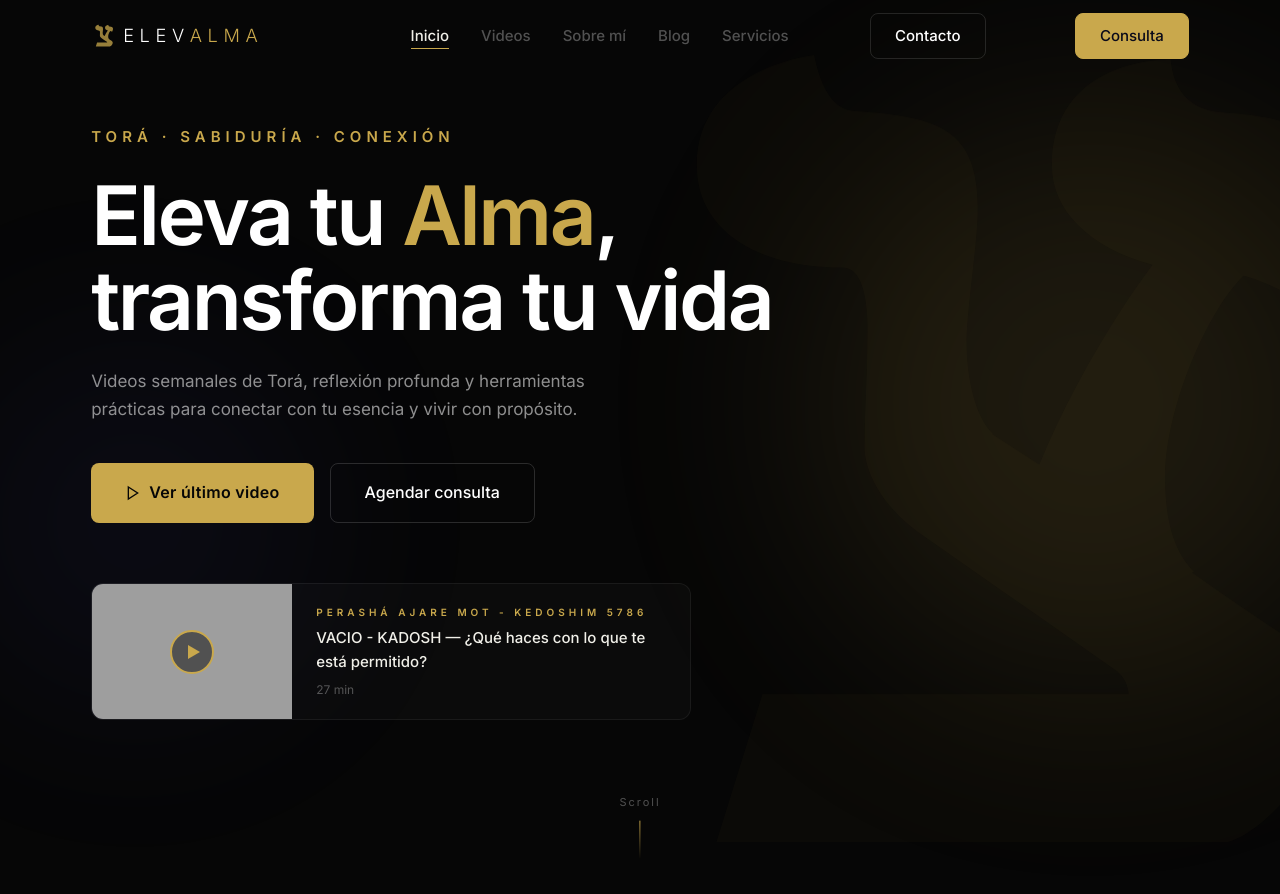
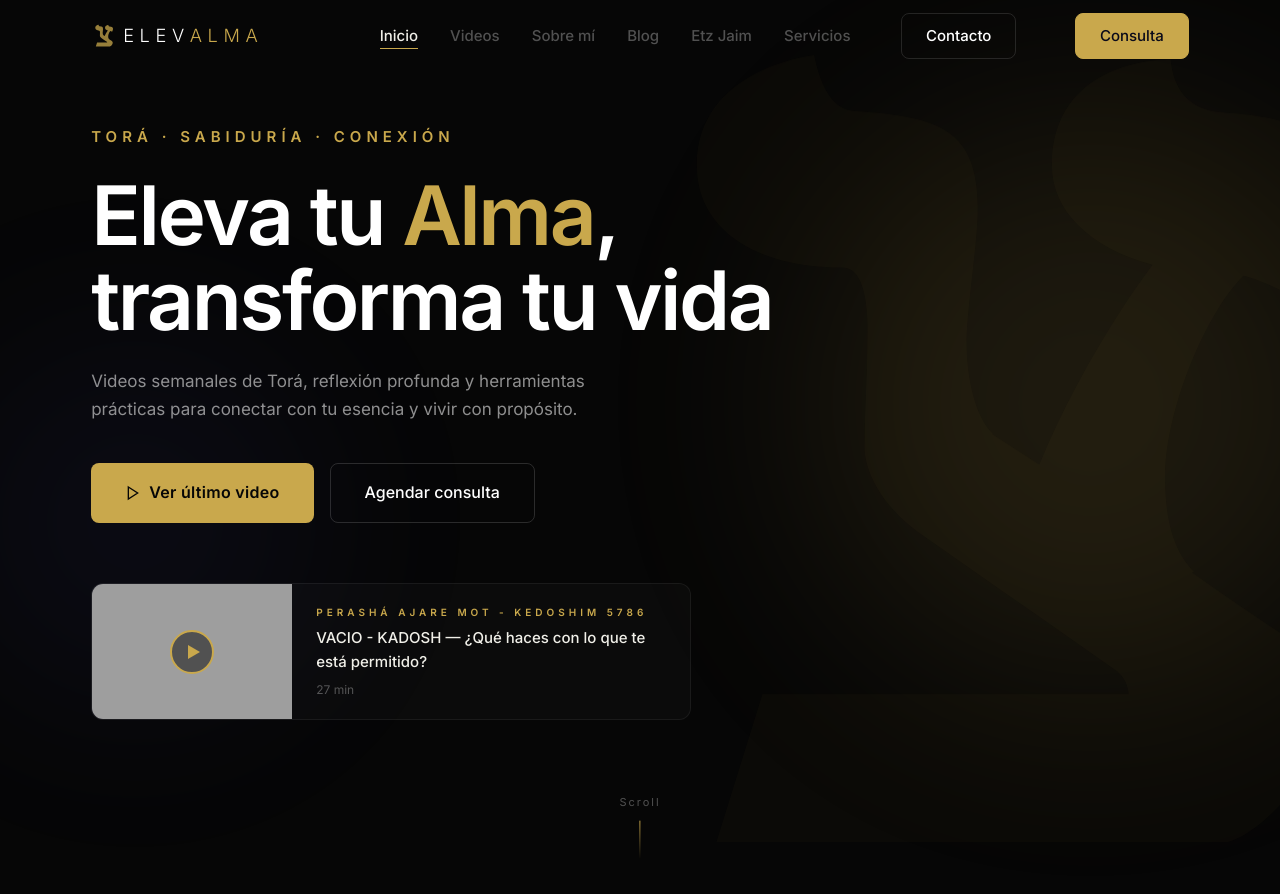
Before and after one commit to spenhos/elevalma-site, a Jekyll site: the page index.html, which Jekyll copies as it is, in a window 1280 px wide and 900 px high. Shown: the top 894 px of the window. Built offline with Jekyll 4.4.1, drawn with Linux system fonts in a browser that asks for light colours; grey boxes are pictures that could not be loaded.

Commit message:
Form consulta gratuita + botón Consulta dorado + OG images + anti-spam

```diff
--- a/index.html
+++ b/index.html
@@ -47,7 +47,7 @@
     <a href="/etz-jaim/">Etz Jaim</a>
     <a href="#servicios">Servicios</a>
     <a href="#contacto">Contacto</a>
-    <a href="https://cal.com/elevalma/consulta-individual-elevalma" target="_blank" rel="noopener" style="color: var(--gold); font-weight: 500;">Consulta</a>
+    <a href="#servicios" style="color: var(--gold); font-weight: 500;">Consulta</a>
   </div>
 
   <!-- NAVIGATION -->
@@ -59,10 +59,11 @@
         <li><a href="#videos">Videos</a></li>
         <li><a href="#sobre-mi">Sobre mí</a></li>
         <li><a href="/blog/">Blog</a></li>
+        <li><a href="/etz-jaim/">Etz Jaim</a></li>
         <li><a href="#servicios">Servicios</a></li>
       </ul>
       <a href="#contacto" class="nav-cta">Contacto</a>
-      <a href="https://cal.com/elevalma/consulta-individual-elevalma" target="_blank" rel="noopener" class="nav-cta-gold">Consulta</a>
+      <a href="#servicios" class="nav-cta-gold">Consulta</a>
       <div class="nav-mobile" aria-label="Menú">
         <span></span><span></span><span></span>
       </div>
```
